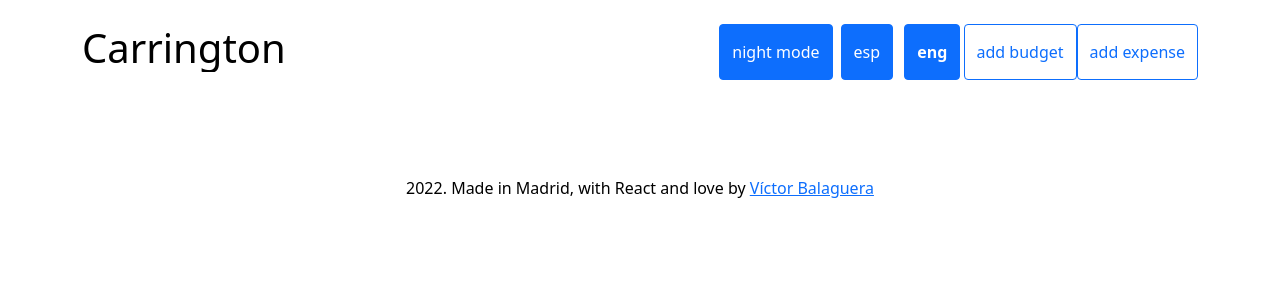
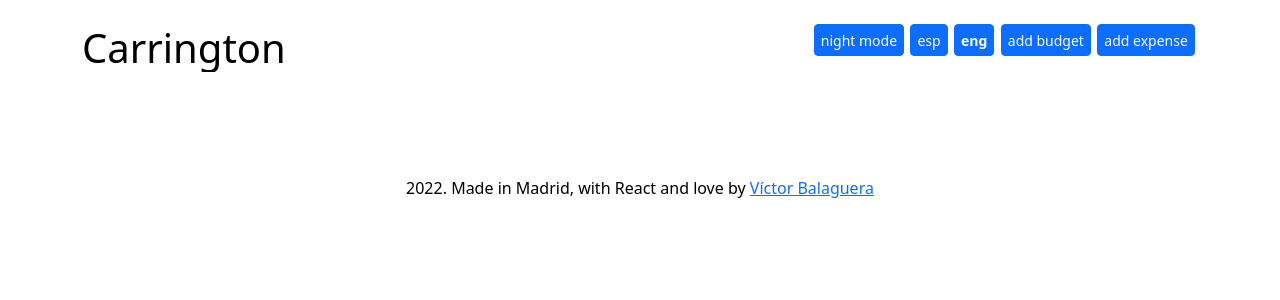
Before and after one commit to VBalaguera/budgetapp, a React (Create React App) app: page / in a window 1280 px wide. Shown: the top 300 px of the page. Built offline with nearby package versions, Linux system fonts and the light colour scheme.

Commit message:
more testing

```diff
--- a/src/App.css
+++ b/src/App.css
@@ -32,6 +32,24 @@ body {
   display: flex;
 }
 
+.header__links-btn {
+  display: inline-block;
+  margin: 0 0.2rem;
+  font-size: 0.875rem;
+  vertical-align: middle;
+  border: 1px solid black;
+  height: 100%;
+  text-align: center;
+  line-height: 1.5;
+  border-radius: 0.25rem;
+  transition: 0.15s all ease-in-out;
+  color: #fff;
+  background-color: #0d6efd;
+  border-color: #0d6efd;
+  height: 2rem;
+  padding: none;
+}
+
 @media screen and (max-width: 768px) {
   * {
     font-size: 1rem;
@@ -40,3 +58,10 @@ body {
     flex-direction: column;
   }
 }
+
+@media screen and (max-width: 480px) {
+  .header__links-btn {
+    margin: 0 0.2rem;
+    font-size: 0.65rem;
+  }
+}
--- a/src/App.js
+++ b/src/App.js
@@ -58,20 +58,27 @@ function App() {
                   <h1 className="me-auto">Carrington</h1>
                 </div>
                 <div className="header__links">
-                  <Button onClick={() => themeToggler()}>night mode</Button>
+                  <button
+                    className="header__links-btn"
+                    onClick={() => themeToggler()}
+                  >
+                    night mode
+                  </button>
                   <LanguageSwitcher />
-                  <Button
+                  <button
+                    className="header__links-btn"
                     variant="outline-primary"
                     onClick={() => setShowAddBudgetModal(true)}
                   >
                     {t("buttons.addBudget")}
-                  </Button>
-                  <Button
+                  </button>
+                  <button
+                    className="header__links-btn"
                     variant="outline-primary"
                     onClick={openAddExpenseModal}
                   >
                     {t("buttons.addExpense")}
-                  </Button>
+                  </button>
                 </div>
               </div>
             </Stack>
--- a/src/components/AddExpenseModal/AddExpenseModal.js
+++ b/src/components/AddExpenseModal/AddExpenseModal.js
@@ -67,7 +67,9 @@ export default function AddExpenseModal({
           <Form.Group className="mb-3" controlId="budgetId">
             <Form.Label>{t("info.budget")}</Form.Label>
             <Form.Select defaultValue={defaultBudgetId} ref={budgetIdRef}>
-              <option id={UNCATEGORIZED_BUDGET_ID}>uncategorized</option>
+              <option id={UNCATEGORIZED_BUDGET_ID}>
+                {t("info.uncategorized")}
+              </option>
               {budgets.map((budget) => (
                 <option key={budget.id} value={budget.id}>
                   {budget.name}
--- a/src/components/Layout/LanguageSwitcher/LanguageSwitcher.css
+++ b/src/components/Layout/LanguageSwitcher/LanguageSwitcher.css
@@ -1,9 +1,9 @@
 .languageSwitcher__option {
   display: inline-block;
   margin: 0 0.2rem;
+  font-size: 0.875rem;
   vertical-align: middle;
   border: 1px solid black;
-  padding: 0.375rem 0.75rem;
   height: 100%;
   text-align: center;
   line-height: 1.5;
@@ -12,9 +12,17 @@
   color: #fff;
   background-color: #0d6efd;
   border-color: #0d6efd;
+  height: 2rem;
+  padding: none;
 }
 
 .languageSwitcher__option:hover {
   cursor: pointer;
   filter: brightness(90%);
 }
+
+@media screen and (max-width: 480px) {
+  .languageSwitcher__option {
+    font-size: 0.65rem;
+  }
+}
--- a/src/components/Layout/LanguageSwitcher/LanguageSwitcher.js
+++ b/src/components/Layout/LanguageSwitcher/LanguageSwitcher.js
@@ -16,7 +16,6 @@ export default function LanguageSwitcher() {
           key={lng}
           style={{
             fontWeight: i18n.resolvedLanguage === lng ? "bold" : "normal",
-            marginLeft: ".5rem",
           }}
           type="submit"
           onClick={() => i18n.changeLanguage(lng)}
--- a/src/i18n.js
+++ b/src/i18n.js
@@ -38,6 +38,7 @@ i18n
             notes: "notes",
             amount: "amount",
             budget: "budget",
+            uncategorized: "uncategorized",
           },
           total: {
             index: "total",
@@ -76,6 +77,7 @@ i18n
             notes: "notas",
             amount: "cantidad",
             budget: "presupuesto",
+            uncategorized: "sin categoría",
           },
           total: {
             index: "total",
```
